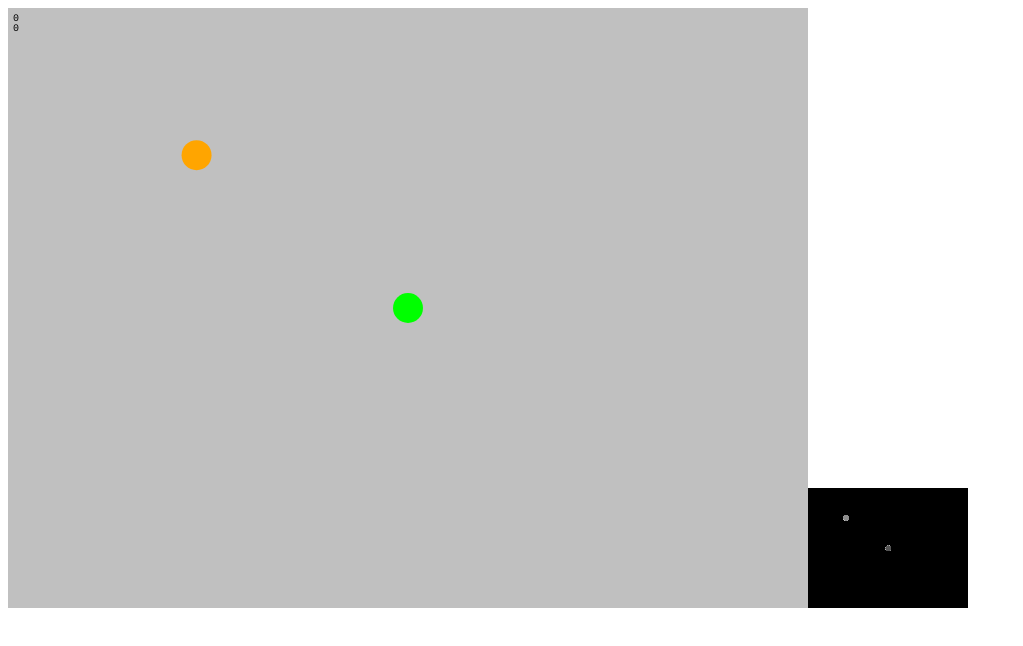
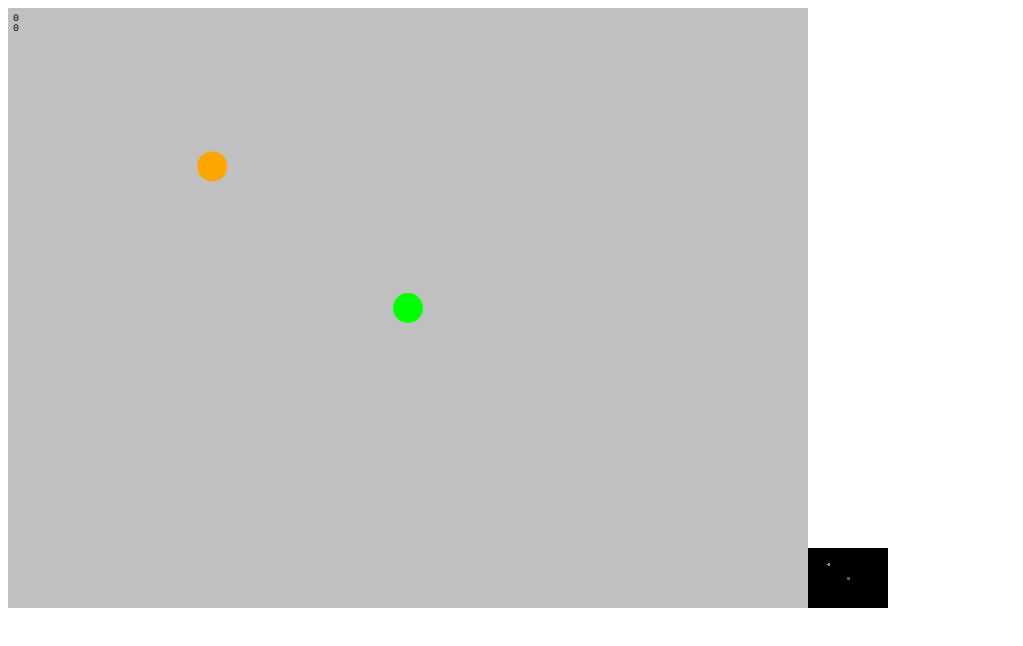
Before and after one commit to elpollouk/elpollouk.github.io, a plain HTML site: page TwinStick/index.html in a window 1280 px wide. Shown: the whole page, without its empty margins (0-1023 px from the left). Drawn offline with Linux system fonts and the light colour scheme.

Commit message:
Updated TwinStick

```diff
--- a/TwinStick/config.js
+++ b/TwinStick/config.js
@@ -9,7 +9,8 @@ Chicken.register("Config", [], () => {
             deadzoneSize: 0.2,
         },
         player: {
-            speed: 250,
+            acceleration: 25,
+            friction: 0.92,
             shotPeriod: 0.15,
             size: 15,
             colour: "rgb(0, 255, 0)",
@@ -17,6 +18,9 @@ Chicken.register("Config", [], () => {
         },
         enemy: {
             speed: 100,
+            speedScaleMin: 0.85,
+            speedScaleMax: 1.15,
+            lookaheadFactor: 100,
             spawnPeriod: 2,
             intialSpawnDelay: 3,
             minSpawnDistance: 150,
@@ -24,12 +28,12 @@ Chicken.register("Config", [], () => {
             colour: "orange",
         },
         bullet: {
-            speed: 400,
+            speed: 500,
             size: 5,
             colour: "red",
         },
         fieldVisualiser: {
-            stride: 5
+            stride: 10
         }
     };
 
--- a/TwinStick/enemy.js
+++ b/TwinStick/enemy.js
@@ -1,20 +1,34 @@
 Chicken.register("Enemy", ["Config", "ChickenVis.Math"], (Config, Math) => {
     "use strict";
 
+    var minX = Config.enemy.size;
+    var maxX = Config.game.width - Config.enemy.size;
+    var minY = Config.enemy.size;
+    var maxY = Config.game.height - Config.enemy.size;
     var playerEnemySizeSqrd = Config.player.size + Config.enemy.size;
     playerEnemySizeSqrd *= playerEnemySizeSqrd;
 
     return Chicken.Class(function (game, pos) {
         this.game = game;
         this.pos = Math.clone2(pos);
+        this.speed = Config.enemy.speed;
+        this.speed *= Math.randomRange(Config.enemy.speedScaleMin, Config.enemy.speedScaleMax);
+        this.lookaheadFactor = Math.randomRange(0, Config.enemy.lookaheadFactor);
     }, {
         update: function (dt) {
-            var playerPos = this.game.player.pos
-            var d = Math.subAndClone2(playerPos, this.pos);
-            Math.normalise2(d);
-            Math.scaleAdd2(this.pos, d, Config.enemy.speed * dt);
+            var moveTarget = Math.clone2(this.game.player.vel);
+            Math.scale2(moveTarget, this.lookaheadFactor);
+            Math.add2(moveTarget, this.game.player.pos);
+            Math.sub2(moveTarget, this.pos);
+            Math.normalise2(moveTarget);
+            Math.scaleAdd2(this.pos, moveTarget, this.speed * dt);
 
-            if (Math.distanceBetweenSqrd2(playerPos, this.pos) <= playerEnemySizeSqrd)
+            if (this.pos.x < minX) this.pos.x = minX;
+            else if (this.pos.x > maxX) this.pos.x = maxX;
+            if (this.pos.y < minY) this.pos.y = minY;
+            else if (this.pos.y > maxY) this.pos.y = maxY;
+
+            if (Math.distanceBetweenSqrd2(this.game.player.pos, this.pos) <= playerEnemySizeSqrd)
                 this.game.killPlayer();
         },
 
--- a/TwinStick/player.js
+++ b/TwinStick/player.js
@@ -13,6 +13,7 @@ Chicken.register("Player", ["Config", "ChickenVis.Math"], (Config, Math) => {
     }, {
         reset: function () {
             this.pos = Math.vector2(Config.game.width / 2, Config.game.height / 2);
+            this.vel = Math.vector2(0, 0);
             this._currentShotTime = 0;
         },
 
@@ -25,11 +26,13 @@ Chicken.register("Player", ["Config", "ChickenVis.Math"], (Config, Math) => {
         },
 
         update: function (dt) {
-            var dX = Config.player.speed * this._controller.move.x * dt;
-            var dY = Config.player.speed * this._controller.move.y * dt;
+            var dX = Config.player.acceleration * this._controller.move.x * dt;
+            var dY = Config.player.acceleration * this._controller.move.y * dt;
 
-            this.pos.x += dX;
-            this.pos.y += dY;
+            this.vel.x += dX;
+            this.vel.y += dY;
+            Math.scale2(this.vel, Config.player.friction);
+            Math.add2(this.pos, this.vel);
 
             if (this.pos.x < minX) this.pos.x = minX;
             else if (this.pos.x > maxX) this.pos.x = maxX;
```
Also changed, not shown: index.html (+1 -1 lines).
